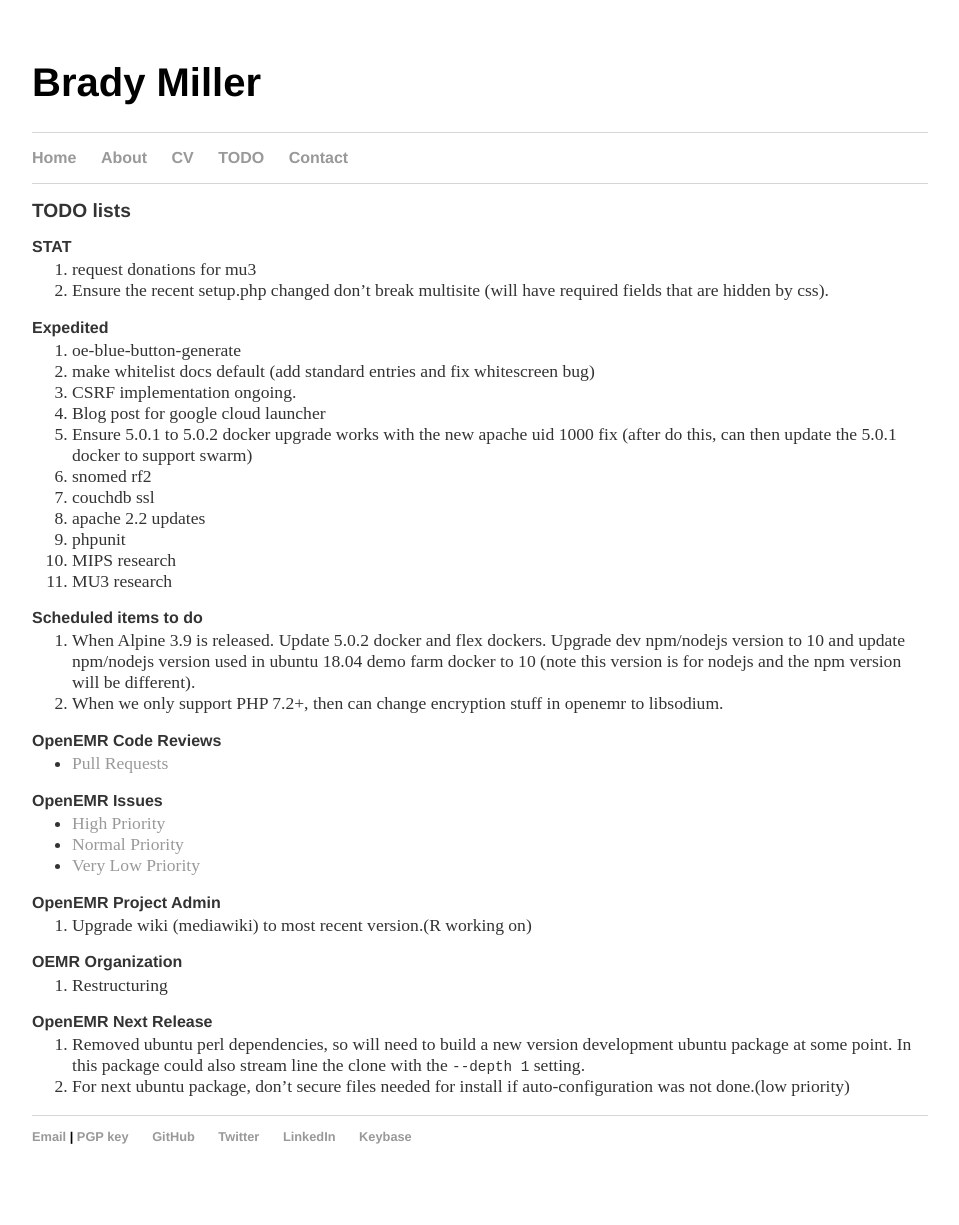
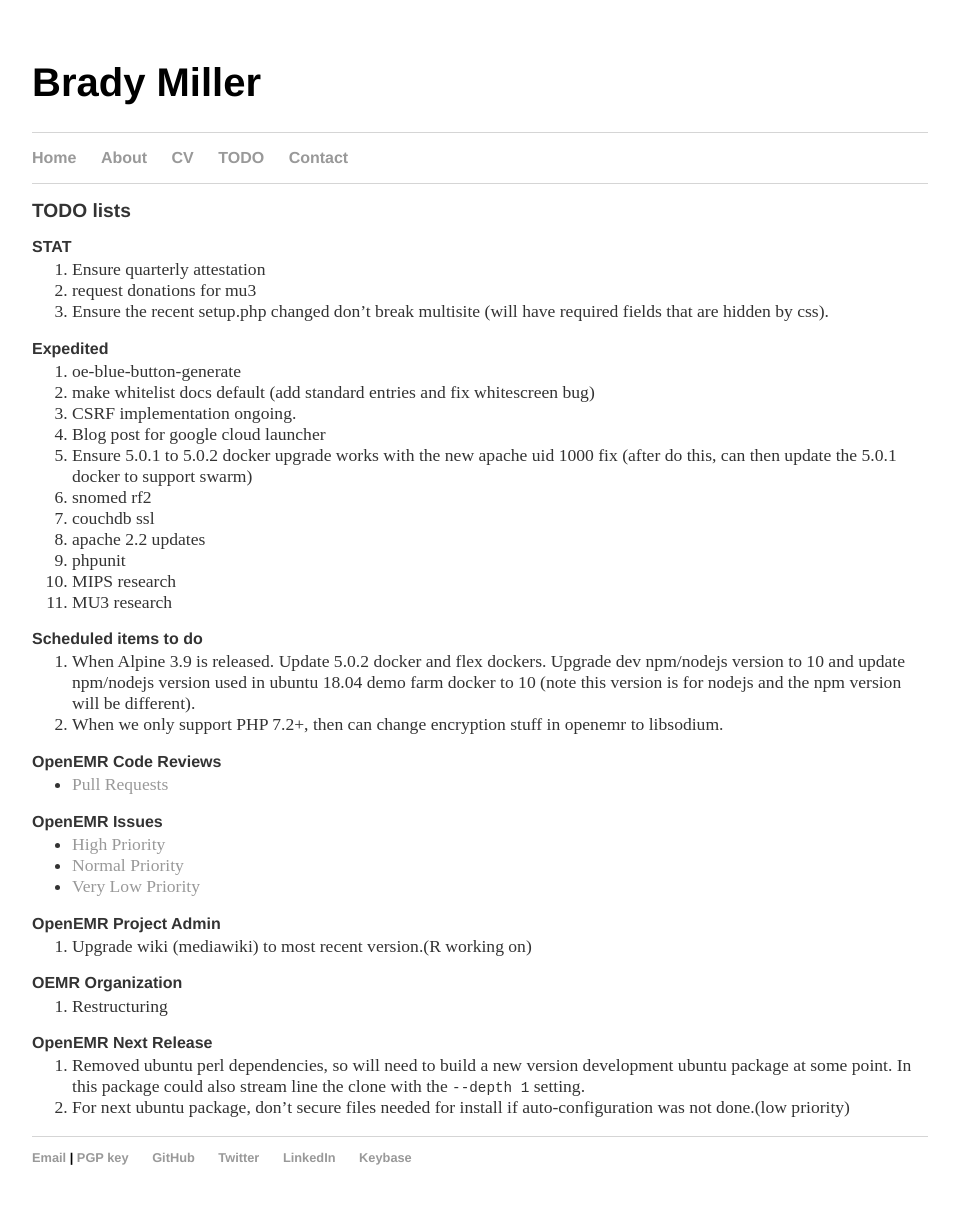
Before and after one commit to bradymiller/bradymiller.github.io, a Jekyll site: the page built from todo/index.md, in a window 1280 px wide. Shown: the whole page, without its empty margins (160-1119 px from the left). Built offline with Jekyll 4.4.1, drawn with Linux system fonts in a browser that asks for light colours; our own code applies the rules of GitHub Pages for plain Markdown files; before the commit the page ends 1204 px from its top, so only the background shows below that.

Commit message:
Update index.md

```diff
--- a/todo/index.md
+++ b/todo/index.md
@@ -4,8 +4,9 @@
 ## TODO lists
 
 ### STAT
+1. Ensure quarterly attestation
 1. request donations for mu3
-2. Ensure the recent setup.php changed don't break multisite (will have required fields that are hidden by css).
+1. Ensure the recent setup.php changed don't break multisite (will have required fields that are hidden by css).
 
 ### Expedited
 1. oe-blue-button-generate
```
